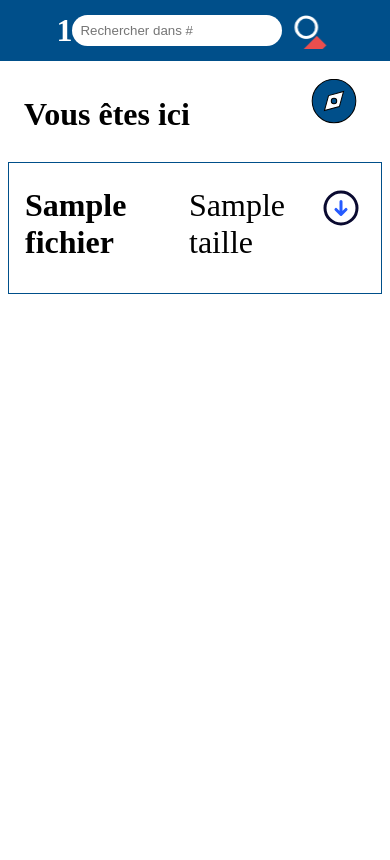
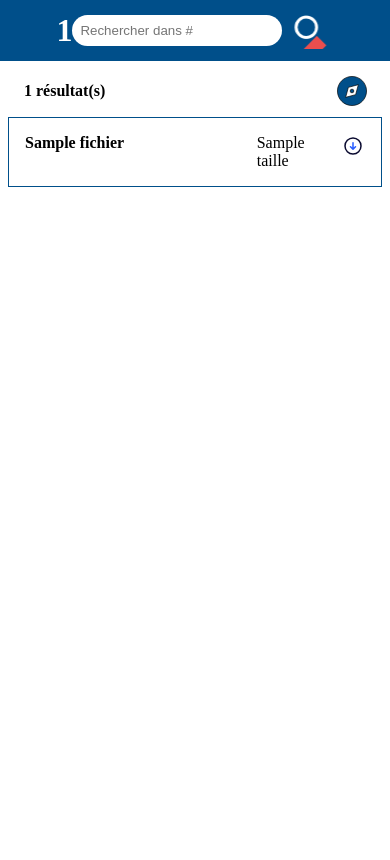
Before and after one commit to Nathan-Etave/Hades, a Python web app: template app/templates/search.html in a window 390 px wide. Shown: the part 160-1020 px from the top of the page. After the commit the page ends 347 px from the top, so only its background shows below. Run offline with Jinja, Linux system fonts and the light colour scheme; the template is opened without the code that fills it: most values are stand-ins (such as "Sample title", 1, 10 or a date in 2020).

Commit message:
Fix/ Finalisation de la page search

```diff
--- a/app/static/css/search.css
+++ b/app/static/css/search.css
@@ -62,9 +62,12 @@ body {
     margin-left: 1rem;
 }
 
-#bandeau_recherche a {
+#bandeau_recherche button {
     margin-top: 0.5rem;
     margin-right: 2rem;
+    border: none;
+    background-color: #FFFFFF;
+    cursor: pointer;
 }
 
 @keyframes slide-right {
@@ -104,7 +107,51 @@ body {
         font-size: 2rem;
     }
 
-    #bandeau_recherche a {
-        font-size: 2rem;
+    #bandeau_recherche button {
+        margin-top: 0.5rem;
+    }
+
+    #svg_search {
+        width: 4rem;
+        height: 4rem;
     }
 }
+
+@media only screen and (max-width: 535px) {
+	#bouton_fichier{
+		font-size: 1rem;
+		margin-top: 1rem;
+	}
+
+	.fichier p {
+		font-size: 1rem;
+		margin-top: 1rem;
+	}
+
+	#scroller {
+		height: 67vh;
+	}
+
+	.svg_telechargement {
+		width: 1.5rem;
+		height: 1.5rem;
+	}
+
+	#bouton_telechargement {
+		margin-top: 1rem;
+	}
+
+    #bandeau_recherche h2 {
+        font-size: 1rem;
+    }
+
+    #bandeau_recherche button {
+        margin-top: 0.2rem;
+        margin-right: 1rem;
+    }
+
+    #svg_search {
+        width: 2rem;
+        height: 2rem;
+    }
+}
--- a/app/templates/search.html
+++ b/app/templates/search.html
@@ -7,15 +7,15 @@
         <link rel="stylesheet" href="{{ url_for('static', filename='css/mediaBottomHeaderSearchBar.css') }}" />
         <link rel="stylesheet" href="{{ url_for('static', filename='css/search.css') }}" />
         <script type="module" src="{{ url_for('static', filename='js/header.js') }}"></script>
-        <title>Search</title>
+        <title>Recherche : {{ nom_page }}</title>
     </head>
     {% include "components/header.html" %}
     {% include "components/bottomHeaderSearchBar.html" %}
     <section id="bandeau_recherche">
-        <h2>Vous êtes ici</h2>
-        <a href="#">
+        <h2>{{ nb_fichiers }}  résultat(s)</h2>
+        <button id="bouton_recherche_avance">
             <svg id="svg_search" version="1.0" id="Layer_1" xmlns="http://www.w3.org/2000/svg" xmlns:xlink="http://www.w3.org/1999/xlink" viewBox="-3.2 -3.2 70.40 70.40" enable-background="new 0 0 64 64" xml:space="preserve" fill="#000000" stroke="#000000" stroke-width="1.472"><g id="SVGRepo_bgCarrier" stroke-width="0"></g><g id="SVGRepo_tracerCarrier" stroke-linecap="round" stroke-linejoin="round"></g><g id="SVGRepo_iconCarrier"> <g> <circle fill="#004F8A" cx="32" cy="32" r="4"></circle> <path fill="#004F8A" d="M32,0C14.328,0,0,14.328,0,32s14.328,32,32,32s32-14.328,32-32S49.672,0,32,0z M40,40l-22,6l6-22l22-6 L40,40z"></path> </g> </g></svg>
-        </a>
+        </button>
     </section>
     <section id="scroller">
         {% for fichier in liste_fichiers %}
```
